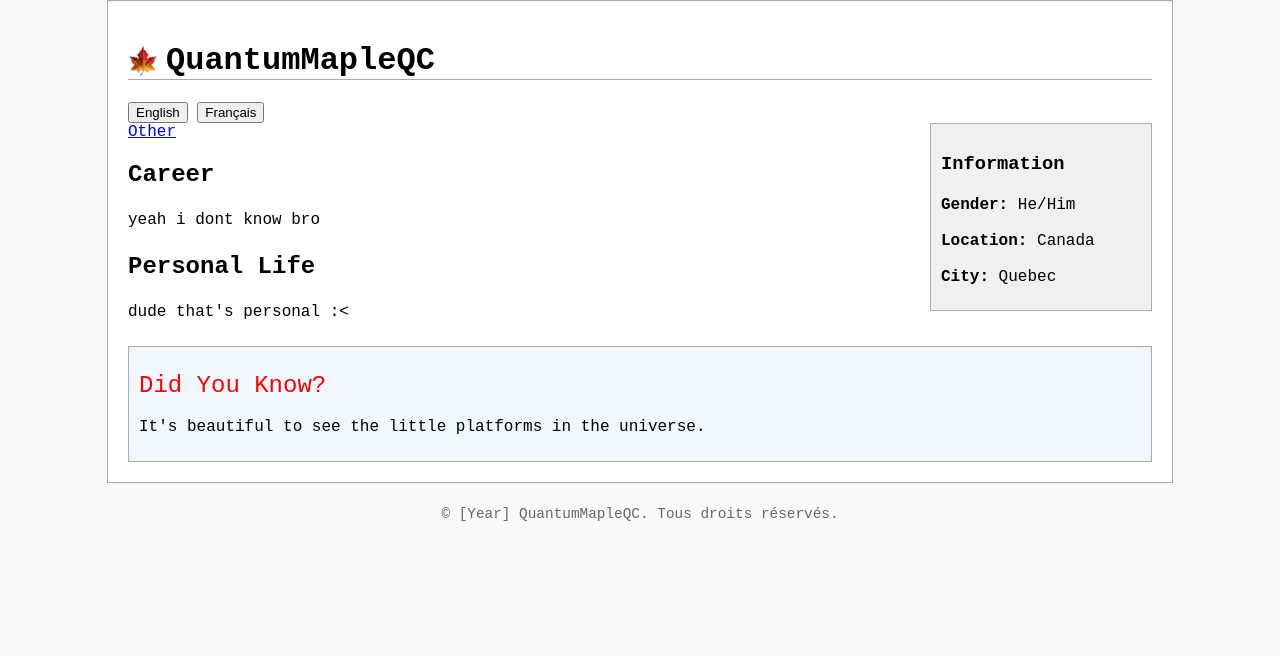
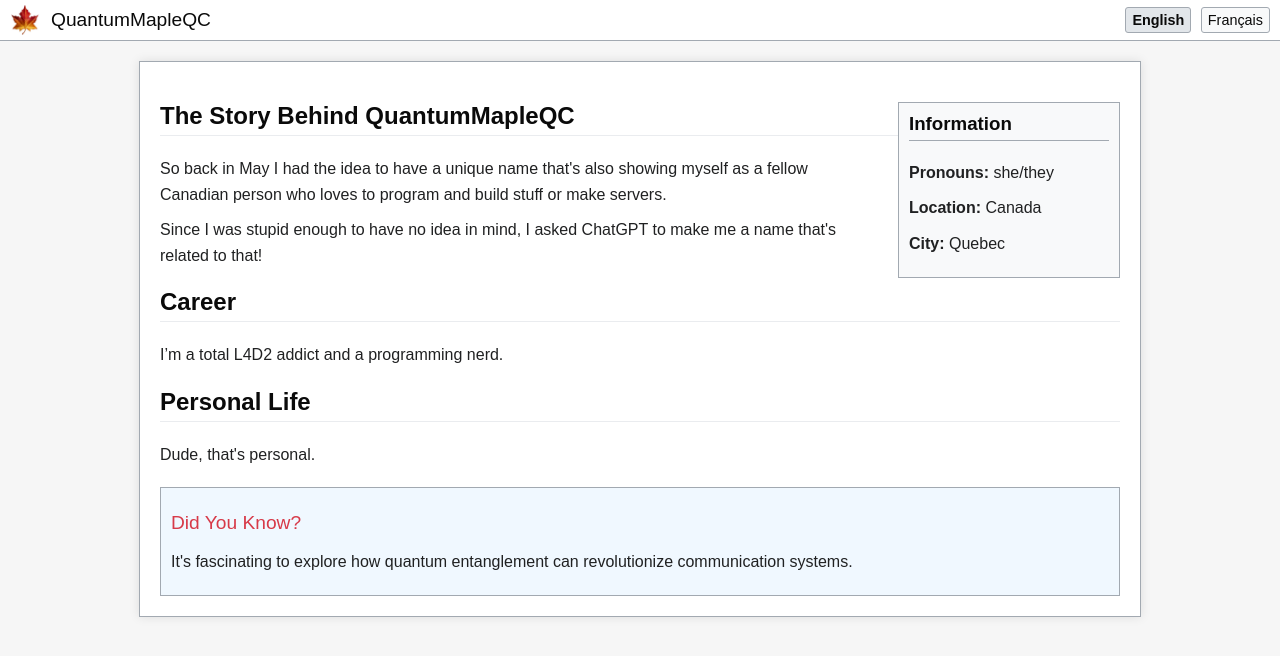
Before and after one commit to QuantumMapleQC/Project-Website, a website: page index.html in a window 1280 px wide. Drawn offline with Linux system fonts and the light colour scheme.

Commit message:
Update index.html

```diff
--- a/index.html
+++ b/index.html
@@ -1,25 +1,76 @@
+<html>
+<head>
     <title>QuantumMapleQC</title>
     <style>
         body {
-        font-family: 'Courier New', monospace;
-        background-color: #f9f9f9;
+            font-family: 'Arial', sans-serif;
+            background-color: #f6f6f6;
             margin: 0;
             padding: 0;
+            color: #202122;
+        }
+        #header {
+            background-color: #ffffff;
+            border-bottom: 1px solid #a2a9b1;
+            padding: 5px 10px; /* Reduced padding */
+            display: flex;
+            align-items: center;
+        }
+        #header img {
+            width: 30px;
+            height: auto;
+            margin-right: 5px; /* Reduced margin */
+        }
+        #header button {
+            font-size: 1.2em; /* Smaller font size */
+            margin: 0;
+            background: none;
+            border: none;
+            color: #0a0a0a;
+            cursor: pointer;
+            padding: 4px 6px; /* Reduced padding */
+        }
+        #language-switcher {
+            margin-left: auto;
+        }
+        #language-switcher button {
+            margin-left: 5px;
+            padding: 4px 6px; /* Reduced padding */
+            border: 1px solid #a2a9b1;
+            background-color: #f8f9fa;
+            cursor: pointer;
+            border-radius: 3px;
+            font-size: 0.9em; /* Smaller font size */
+        }
+        #language-switcher button.active {
+            background-color: #e2e6ea;
+            font-weight: bold;
         }
         #content {
-        width: 80%;
-        margin: auto;
+            max-width: 960px;
+            margin: 20px auto;
             padding: 20px;
             background-color: #ffffff;
-        border: 1px solid #aaa;
+            border: 1px solid #a2a9b1;
+            box-shadow: 0 0 10px rgba(0,0,0,0.1);
+        }
+        h1, h2, h3 {
+            color: #0a0a0a;
         }
         h1 {
             font-size: 2em;
-        border-bottom: 1px solid #aaa;
+            padding-bottom: 10px;
+            display: flex;
+            align-items: center;
+        }
+        h1 img {
+            margin-right: 10px;
         }
         h2 {
             font-size: 1.5em;
             margin-top: 20px;
+            border-bottom: 1px solid #eaecef;
+            padding-bottom: 5px;
         }
         p {
             line-height: 1.6;
@@ -28,104 +79,145 @@
         .infobox {
             float: right;
             width: 200px;
-        border: 1px solid #aaa;
-        background: #f0f0f0;
+            border: 1px solid #a2a9b1;
+            background: #f8f9fa;
             padding: 10px;
-        margin-left: 20px;
+            margin: 0 0 10px 20px;
+        }
+        .infobox h3 {
+            margin-top: 0;
+            border-bottom: 1px solid #a2a9b1;
+            padding-bottom: 5px;
         }
         footer {
             text-align: center;
-        margin-top: 20px;
+            margin: 40px 0 20px;
             font-size: 0.9em;
-        color: #666;
+            color: #6a737d;
         }
         .clear {
             clear: both;
-    }
-    .maple-leaf {
-        width: 30px;
-        height: auto;
-        margin-right: 8px;
-        vertical-align: middle;
         }
         .space-thoughts {
             margin-top: 20px;
             padding: 10px;
             background-color: #f0f8ff;
-        border: 1px solid #aaa;
+            border: 1px solid #a2a9b1;
         }
         .did-you-know {
-        color: red;
-        font-size: 1.5em;
+            color: #d73a49;
+            font-size: 1.2em;
+            margin-bottom: 5px;
+        }
+        a {
+            color: #0366d6;
+            text-decoration: none;
+        }
+        a:hover {
+            text-decoration: underline;
+        }
+        /* Responsive Design */
+        @media (max-width: 768px) {
+            .infobox {
+                float: none;
+                width: 100%;
+                margin: 10px 0;
+            }
+            #header {
+                flex-direction: column;
+                align-items: flex-start;
+            }
+            #language-switcher {
+                margin-left: 0;
+                margin-top: 10px;
+            }
         }
     </style>
+</head>
+<body>
+
+    <div id="header">
+        <img src="maple-leaf.png" alt="Maple Leaf Icon">
+        <button onclick="location.href=':3.html'">QuantumMapleQC</button>
+        <div id="language-switcher">
+            <button onclick="setLanguage('en')" class="active" id="btn-en">English</button>
+            <button onclick="setLanguage('fr')" id="btn-fr">Français</button>
+        </div>
+    </div>
 
     <div id="content">
-    <h1><img src="maple-leaf.png" alt="Feuille d'érable" class="maple-leaf">QuantumMapleQC</h1>
-
-    <div>
-        <button onclick="setLanguage('en')">English</button>
-        <button onclick="setLanguage('fr')">Français</button>
-    </div>
-
         <div id="english" class="lang-section">
             <div class="infobox">
                 <h3>Information</h3>
-            <p><strong>Gender:</strong> He/Him</p>
+                <p><strong>Pronouns:</strong> she/they</p>
                 <p><strong>Location:</strong> Canada</p>
                 <p><strong>City:</strong> Quebec</p>
             </div>
 
-        <a href=":3.html">Other</a>
+            <h2>The Story Behind QuantumMapleQC</h2>
+            <p>So back in May I had the idea to have a unique name that's also showing myself as a fellow Canadian person who loves to program and build stuff or make servers.</p>
+
+            <p>Since I was stupid enough to have no idea in mind, I asked ChatGPT to make me a name that's related to that!</p>
 
             <h2>Career</h2>
-        <p>yeah i dont know bro</p>
+            <p>I’m a total L4D2 addict and a programming nerd.</p>
 
             <h2>Personal Life</h2>
-        <p>dude that's personal :< </p>
+            <p>Dude, that's personal.</p>
 
             <div class="space-thoughts">
                 <p class="did-you-know">Did You Know?</p>
-            <p>It's beautiful to see the little platforms in the universe.</p>
+                <p>It's fascinating to explore how quantum entanglement can revolutionize communication systems.</p>
             </div>
         </div>
 
         <div id="french" class="lang-section" style="display: none;">
             <div class="infobox">
                 <h3>Informations</h3>
-            <p><strong>Genre:</strong> He/Him</p>
+                <p><strong>Pronoms:</strong> elle/iel</p>
                 <p><strong>Emplacement:</strong> Canada</p>
                 <p><strong>Ville:</strong> Québec</p>
             </div>
 
-        <h2>Projets</h2>
-        <a href="polaris.html">Polaris Linux</a><br>
+            <h2>L'histoire de QuantumMapleQC</h2>
+            <p>Alors, en mai dernier, j'ai eu l'idée d'avoir un nom unique qui montre que je suis aussi une personne canadienne qui aime programmer, construire des choses ou créer des serveurs.</p>
+
+            <p>Comme j'étais assez perdu et n'avais aucune idée en tête, j'ai demandé à ChatGPT de me créer un nom qui soit lié à cela!</p>
+
             <h2>Carrière</h2>
+            <p>Je suis un total addict de L4D2 et un nerd de la programmation.</p>
 
             <h2>Vie Personnelle</h2>
-        <p>Hé, c'est personnel :< </p>
+            <p>Eh bien, ça, c'est personnel.</p>
 
             <div class="space-thoughts">
                 <p class="did-you-know">Saviez-vous ?</p>
-            <p>C'est beau de voir les petites plateformes dans l'univers.</p>
+                <p>Il est fascinant d'explorer comment l'intrication quantique peut révolutionner les systèmes de communication.</p>
             </div>
         </div>
 
         <div class="clear"></div>
     </div>
 
-<footer>
-    <p>&copy; [Year] QuantumMapleQC. Tous droits réservés.</p>
-</footer>
-
     <script>
         function setLanguage(lang) {
+            const englishSection = document.getElementById('english');
+            const frenchSection = document.getElementById('french');
+            const btnEn = document.getElementById('btn-en');
+            const btnFr = document.getElementById('btn-fr');
+
             if (lang === 'fr') {
-            document.getElementById('english').style.display = 'none';
-            document.getElementById('french').style.display = 'block';
+                englishSection.style.display = 'none';
+                frenchSection.style.display = 'block';
+                btnFr.classList.add('active');
+                btnEn.classList.remove('active');
             } else {
-            document.getElementById('english').style.display = 'block';
-            document.getElementById('french').style.display = 'none';
+                englishSection.style.display = 'block';
+                frenchSection.style.display = 'none';
+                btnEn.classList.add('active');
+                btnFr.classList.remove('active');
             }
         }
     </script>
+</body>
+</html>
```
Lines whose indentation alone changed are shown as unchanged.
